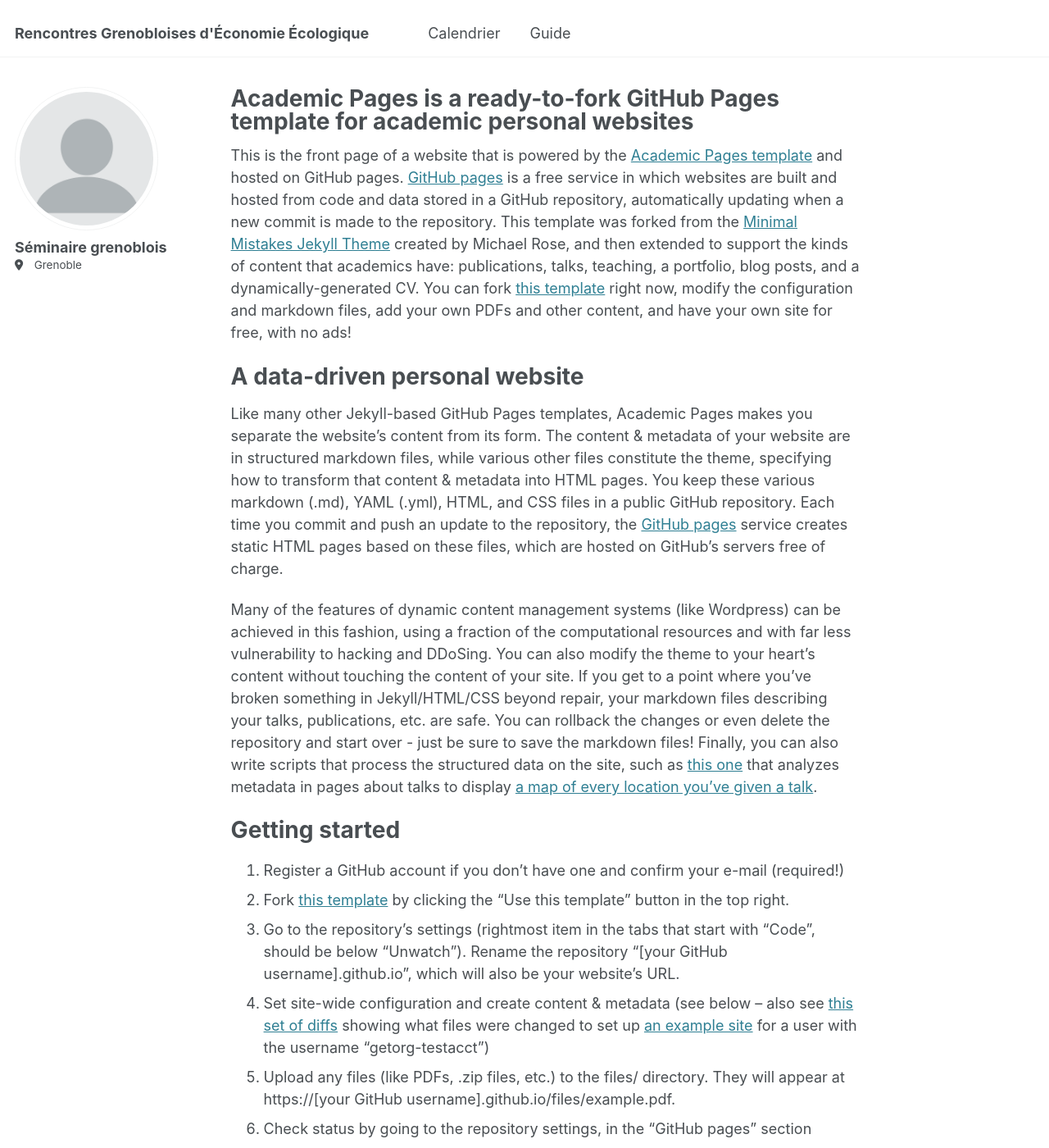
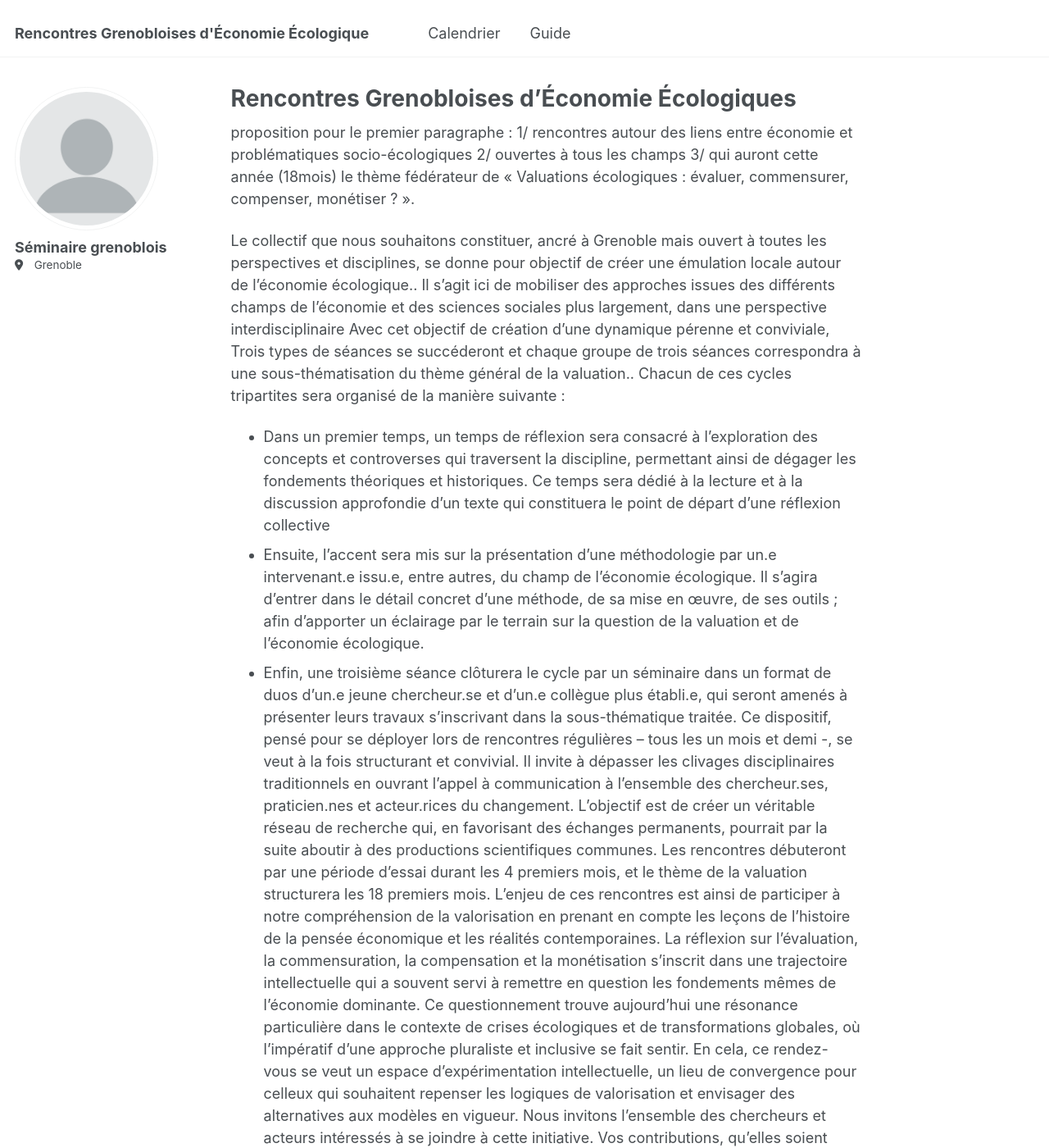
Before and after one commit to rencontres-ecol-econ/rencontres-ecol-econ.github.io, a Jekyll site: the page built from _pages/about.md, in a window 1280 px wide and 1400 px high. Shown: the whole window at 82% size. Built offline with Jekyll 4.4.1, drawn with Linux system fonts in a browser that asks for light colours; some of the changed text lies outside the part shown.

Commit message:
Update about.md

```diff
--- a/_pages/about.md
+++ b/_pages/about.md
@@ -1,49 +1,23 @@
 ---
 permalink: /
-title: "Academic Pages is a ready-to-fork GitHub Pages template for academic personal websites"
+title: "Rencontres Grenobloises d'Économie Écologiques"
 author_profile: true
 redirect_from:
   - /about/
   - /about.html
 ---
 
-This is the front page of a website that is powered by the [Academic Pages template](https://github.com/academicpages/academicpages.github.io) and hosted on GitHub pages. [GitHub pages](https://pages.github.com) is a free service in which websites are built and hosted from code and data stored in a GitHub repository, automatically updating when a new commit is made to the repository. This template was forked from the [Minimal Mistakes Jekyll Theme](https://mmistakes.github.io/minimal-mistakes/) created by Michael Rose, and then extended to support the kinds of content that academics have: publications, talks, teaching, a portfolio, blog posts, and a dynamically-generated CV. You can fork [this template](https://github.com/academicpages/academicpages.github.io) right now, modify the configuration and markdown files, add your own PDFs and other content, and have your own site for free, with no ads!
 
-A data-driven personal website
-======
-Like many other Jekyll-based GitHub Pages templates, Academic Pages makes you separate the website's content from its form. The content & metadata of your website are in structured markdown files, while various other files constitute the theme, specifying how to transform that content & metadata into HTML pages. You keep these various markdown (.md), YAML (.yml), HTML, and CSS files in a public GitHub repository. Each time you commit and push an update to the repository, the [GitHub pages](https://pages.github.com/) service creates static HTML pages based on these files, which are hosted on GitHub's servers free of charge.
+proposition pour le premier paragraphe : 1/ rencontres autour des liens entre économie et problématiques socio-écologiques  2/ ouvertes à tous les champs 3/ qui auront cette année (18mois) le thème fédérateur de « Valuations écologiques : évaluer, commensurer, compenser, monétiser ? ».
 
-Many of the features of dynamic content management systems (like Wordpress) can be achieved in this fashion, using a fraction of the computational resources and with far less vulnerability to hacking and DDoSing. You can also modify the theme to your heart's content without touching the content of your site. If you get to a point where you've broken something in Jekyll/HTML/CSS beyond repair, your markdown files describing your talks, publications, etc. are safe. You can rollback the changes or even delete the repository and start over - just be sure to save the markdown files! Finally, you can also write scripts that process the structured data on the site, such as [this one](https://github.com/academicpages/academicpages.github.io/blob/master/talkmap.ipynb) that analyzes metadata in pages about talks to display [a map of every location you've given a talk](https://academicpages.github.io/talkmap.html).
-
-Getting started
-======
-1. Register a GitHub account if you don't have one and confirm your e-mail (required!)
-1. Fork [this template](https://github.com/academicpages/academicpages.github.io) by clicking the "Use this template" button in the top right.
-1. Go to the repository's settings (rightmost item in the tabs that start with "Code", should be below "Unwatch"). Rename the repository "[your GitHub username].github.io", which will also be your website's URL.
-1. Set site-wide configuration and create content & metadata (see below -- also see [this set of diffs](http://archive.is/3TPas) showing what files were changed to set up [an example site](https://getorg-testacct.github.io) for a user with the username "getorg-testacct")
-1. Upload any files (like PDFs, .zip files, etc.) to the files/ directory. They will appear at https://[your GitHub username].github.io/files/example.pdf.
-1. Check status by going to the repository settings, in the "GitHub pages" section
-
-Site-wide configuration
-------
-The main configuration file for the site is in the base directory in [_config.yml](https://github.com/academicpages/academicpages.github.io/blob/master/_config.yml), which defines the content in the sidebars and other site-wide features. You will need to replace the default variables with ones about yourself and your site's github repository. The configuration file for the top menu is in [_data/navigation.yml](https://github.com/academicpages/academicpages.github.io/blob/master/_data/navigation.yml). For example, if you don't have a portfolio or blog posts, you can remove those items from that navigation.yml file to remove them from the header.
-
-Create content & metadata
-------
-For site content, there is one markdown file for each type of content, which are stored in directories like _publications, _talks, _posts, _teaching, or _pages. For example, each talk is a markdown file in the [_talks directory](https://github.com/academicpages/academicpages.github.io/tree/master/_talks). At the top of each markdown file is structured data in YAML about the talk, which the theme will parse to do lots of cool stuff. The same structured data about a talk is used to generate the list of talks on the [Talks page](https://academicpages.github.io/talks), each [individual page](https://academicpages.github.io/talks/2012-03-01-talk-1) for specific talks, the talks section for the [CV page](https://academicpages.github.io/cv), and the [map of places you've given a talk](https://academicpages.github.io/talkmap.html) (if you run this [python file](https://github.com/academicpages/academicpages.github.io/blob/master/talkmap.py) or [Jupyter notebook](https://github.com/academicpages/academicpages.github.io/blob/master/talkmap.ipynb), which creates the HTML for the map based on the contents of the _talks directory).
-
-**Markdown generator**
-
-The repository includes [a set of Jupyter notebooks](https://github.com/academicpages/academicpages.github.io/tree/master/markdown_generator
-) that converts a CSV containing structured data about talks or presentations into individual markdown files that will be properly formatted for the Academic Pages template. The sample CSVs in that directory are the ones I used to create my own personal website at stuartgeiger.com. My usual workflow is that I keep a spreadsheet of my publications and talks, then run the code in these notebooks to generate the markdown files, then commit and push them to the GitHub repository.
-
-How to edit your site's GitHub repository
-------
-Many people use a git client to create files on their local computer and then push them to GitHub's servers. If you are not familiar with git, you can directly edit these configuration and markdown files directly in the github.com interface. Navigate to a file (like [this one](https://github.com/academicpages/academicpages.github.io/blob/master/_talks/2012-03-01-talk-1.md) and click the pencil icon in the top right of the content preview (to the right of the "Raw | Blame | History" buttons). You can delete a file by clicking the trashcan icon to the right of the pencil icon. You can also create new files or upload files by navigating to a directory and clicking the "Create new file" or "Upload files" buttons.
-
-Example: editing a markdown file for a talk
-![Editing a markdown file for a talk](/images/editing-talk.png)
-
-For more info
-------
-More info about configuring Academic Pages can be found in [the guide](https://academicpages.github.io/markdown/), the [growing wiki](https://github.com/academicpages/academicpages.github.io/wiki), and you can always [ask a question on GitHub](https://github.com/academicpages/academicpages.github.io/discussions). The [guides for the Minimal Mistakes theme](https://mmistakes.github.io/minimal-mistakes/docs/configuration/) (which this theme was forked from) might also be helpful.
+Le collectif que nous souhaitons constituer, ancré à Grenoble mais ouvert à toutes les perspectives et disciplines, se donne pour objectif de créer une émulation locale autour de l’économie écologique.. Il s’agit ici de mobiliser des approches issues des différents champs de l’économie et des sciences sociales plus largement, dans une perspective interdisciplinaire
+Avec cet objectif de création d’une dynamique pérenne et conviviale,
+Trois types de séances se succéderont et chaque groupe de trois séances correspondra à une sous-thématisation du thème général de la valuation.. Chacun de ces cycles tripartites sera organisé de la manière suivante :
+- Dans un premier temps, un temps de réflexion sera consacré à l’exploration des concepts et controverses qui traversent la discipline, permettant ainsi de dégager les fondements théoriques et historiques. Ce temps sera dédié à la lecture et à la discussion approfondie d’un texte qui constituera le point de départ d’une réflexion collective
+- Ensuite, l’accent sera mis sur la présentation d’une méthodologie par un.e intervenant.e issu.e, entre autres, du champ de l’économie écologique. Il s’agira d’entrer dans le détail concret d’une méthode, de sa mise en œuvre, de ses outils ; afin d’apporter un éclairage par le terrain sur la question de la valuation et de l’économie écologique.
+- Enfin, une troisième séance clôturera le cycle par un séminaire dans un format  de duos d’un.e jeune chercheur.se et d’un.e collègue plus établi.e, qui seront amenés à présenter leurs travaux s’inscrivant dans la sous-thématique traitée.
+Ce dispositif, pensé pour se déployer lors de rencontres régulières – tous les un mois et demi -, se veut à la fois structurant et convivial. Il invite à dépasser les clivages disciplinaires traditionnels en ouvrant l’appel à communication à l’ensemble des chercheur.ses, praticien.nes et acteur.rices du changement. L’objectif est de créer un véritable réseau de recherche qui, en favorisant des échanges permanents, pourrait par la suite aboutir à des productions scientifiques communes.
+Les rencontres débuteront par une période d’essai durant les 4 premiers mois, et le thème de la valuation structurera les 18 premiers mois.
+L’enjeu de ces rencontres est ainsi de participer à notre compréhension de la valorisation en prenant en compte les leçons de l’histoire de la pensée économique et les réalités contemporaines. La réflexion sur l’évaluation, la commensuration, la compensation et la monétisation s’inscrit dans une trajectoire intellectuelle qui a souvent servi à remettre en question les fondements mêmes de l’économie dominante. Ce questionnement trouve aujourd’hui une résonance particulière dans le contexte de crises écologiques et de transformations globales, où l’impératif d’une approche pluraliste et inclusive se fait sentir. En cela, ce rendez-vous se veut un espace d’expérimentation intellectuelle, un lieu de convergence pour celleux qui souhaitent repenser les logiques de valorisation et envisager des alternatives aux modèles en vigueur.
+Nous invitons l’ensemble des chercheurs et acteurs intéressés à se joindre à cette initiative. Vos contributions, qu’elles soient d’ordre théorique ou appliqué, enrichiront des échanges visant à approfondir notre compréhension des enjeux liés à la valorisation dans une optique à la fois économique et écologique. Ce projet se veut avant tout un lieu d’échange convivial, constructif, propice à l’émergence d’idées renouvelées et de potentielles collaborations.
++ idée d’un moment convivial après ?
```
